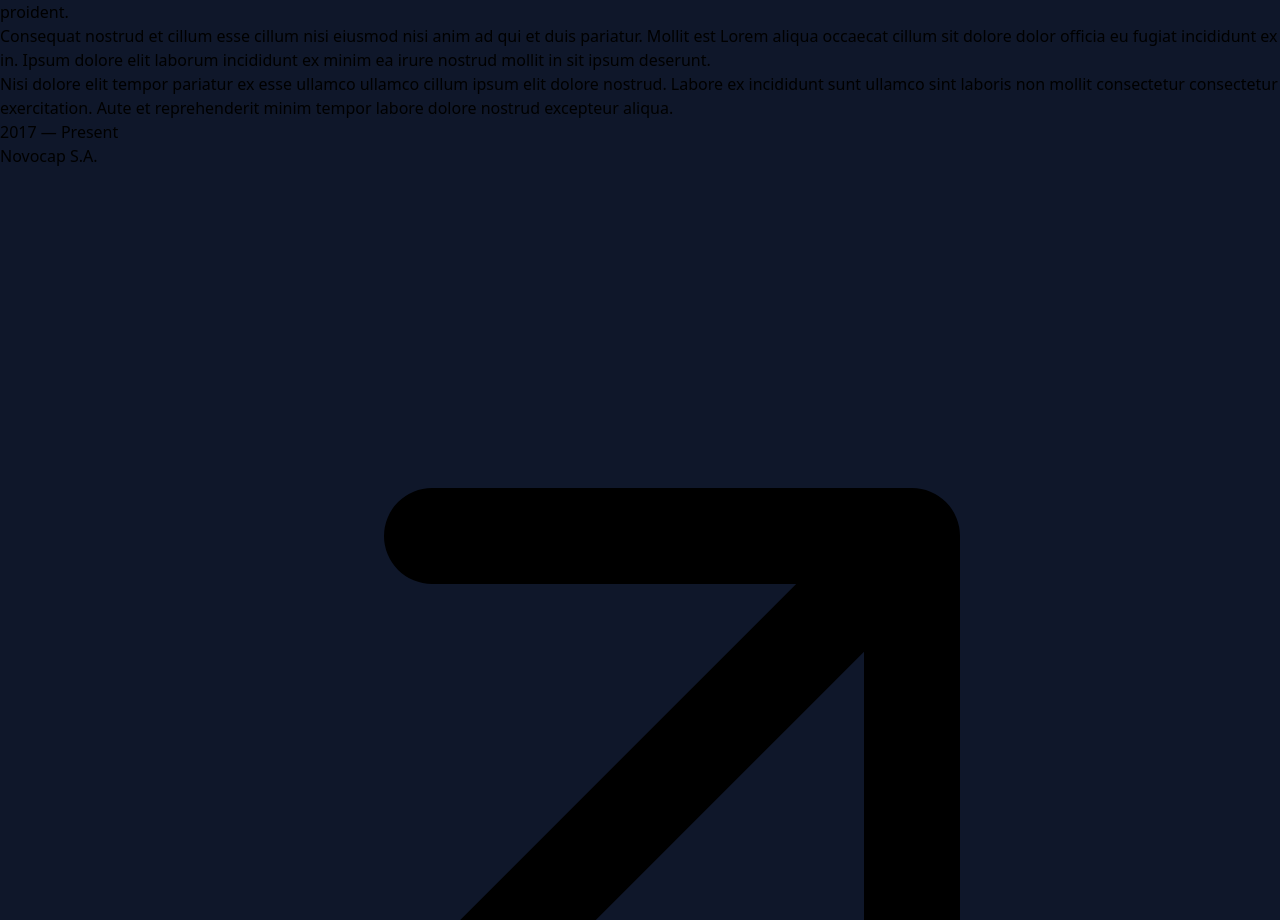
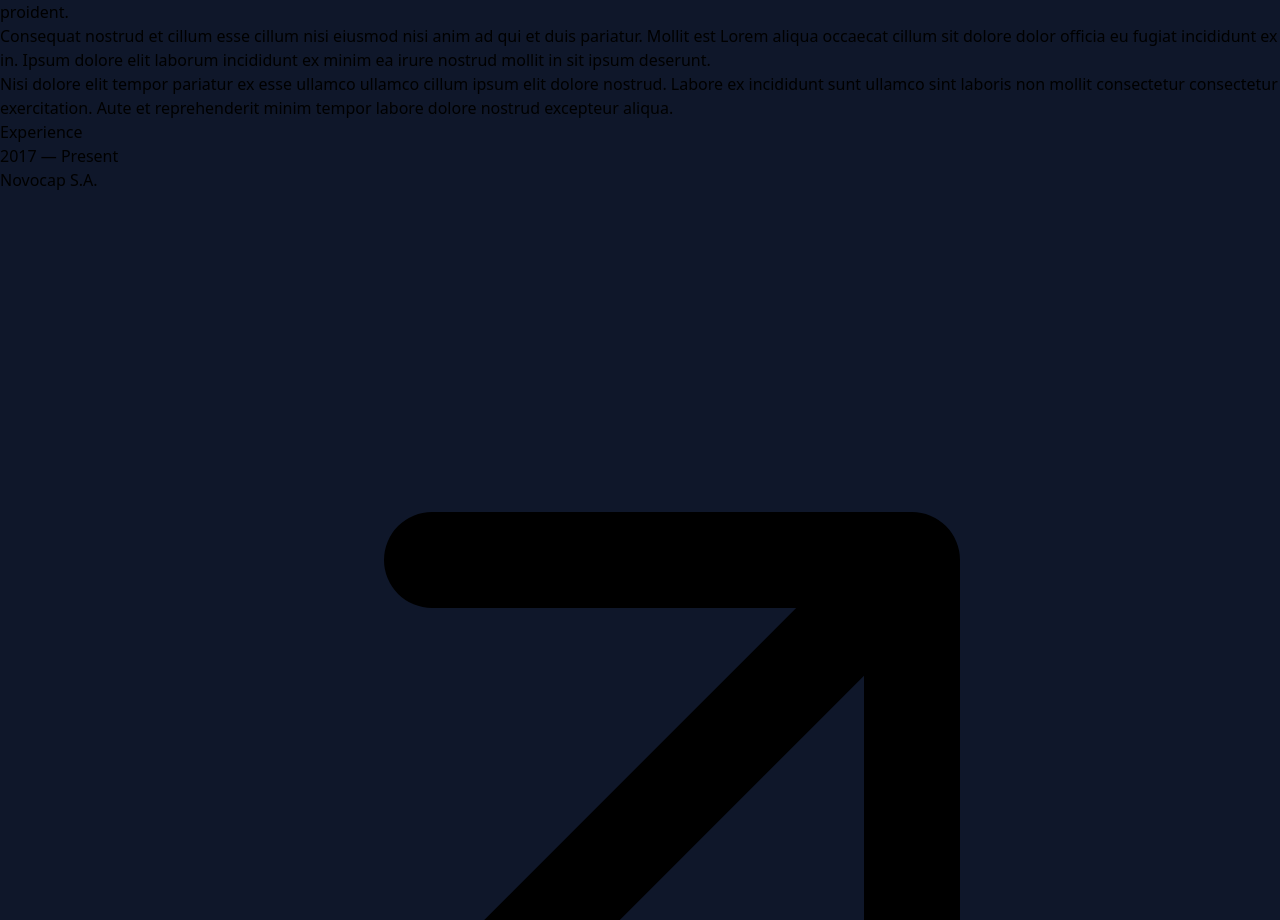
Before and after one commit to francocampaiola/v2, a Next.js app: page / in a window 1280 px wide. Shown: the part 4105-5025 px from the top of the page. Built offline with nearby package versions, Linux system fonts and the light colour scheme.

Commit message:
Fix in spacing + add title

```diff
--- a/src/components/AboutCard/index.js
+++ b/src/components/AboutCard/index.js
@@ -2,8 +2,8 @@
 
 const AboutCard = () => {
   return (
-    <section className="mb-16 scroll-mt-16 md:mb-24 lg:mb-36 lg:scroll-mt-24" id="about">
-      <div className="sticky top-0 z-20 -mx-6 mb-4 w-screen bg-slate-900/75 px-6 py-5 backdrop-blur md:-mx-12 md:px-12 lg:sr-only lg:relative lg:top-auto lg:mx-auto lg:w-full lg:px-0 lg:py-0 lg:opacity-0">
+    <section className="mb-16 scroll-mt-16 md:mb-24 lg:mb-40 lg:scroll-mt-24" id="about">
+      <div className="sticky top-0 z-20 -mx-6 mb-6 w-screen bg-slate-900/75 px-6 py-5 backdrop-blur md:-mx-12 md:px-12 lg:sr-only lg:relative lg:top-auto lg:mx-auto lg:w-full lg:px-0 lg:py-0 lg:opacity-0">
         <h2 className="text-sm font-bold uppercase tracking-widest text-slate-200 lg:sr-only">
           About
         </h2>
--- a/src/components/Experience/index.js
+++ b/src/components/Experience/index.js
@@ -4,6 +4,9 @@
 const Experience = () => {
   return (
     <>
+      <h2 className="text-sm font-bold uppercase tracking-widest text-slate-200 lg:sr-only">
+        Experience
+      </h2>
       <ExperienceCard
         dateInit={"2017"}
         dateEnd={"Present"}
--- a/src/components/Social/index.js
+++ b/src/components/Social/index.js
@@ -3,7 +3,7 @@
 const Social = () => {
   return (
     <ul
-      className="ml-1 md:mt-0 sm:mt-8 lg:mt-24 flex items-center"
+      className="ml-1 mt-6 md:mt-0 sm:mt-8 lg:mt-24 flex items-center"
       aria-label="Social media"
     >
       <li className="mr-5 text-xs">
```
